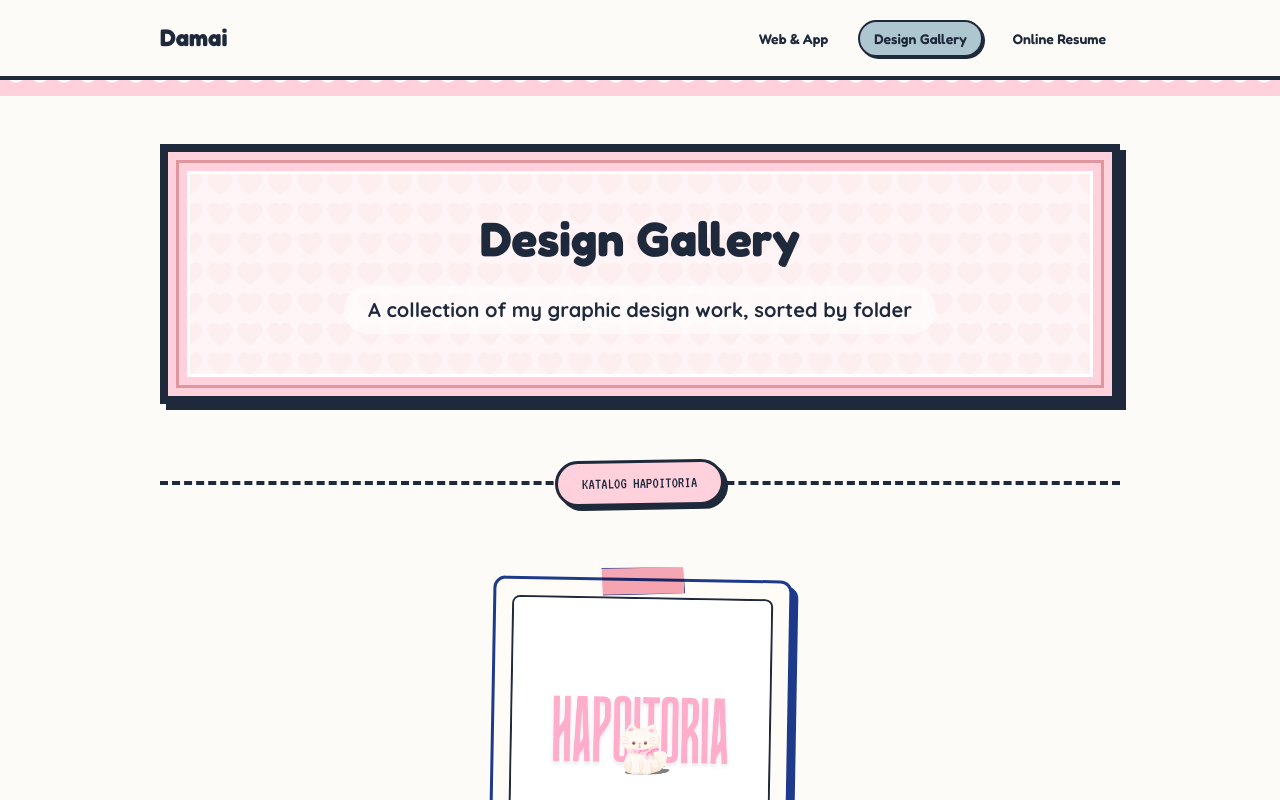
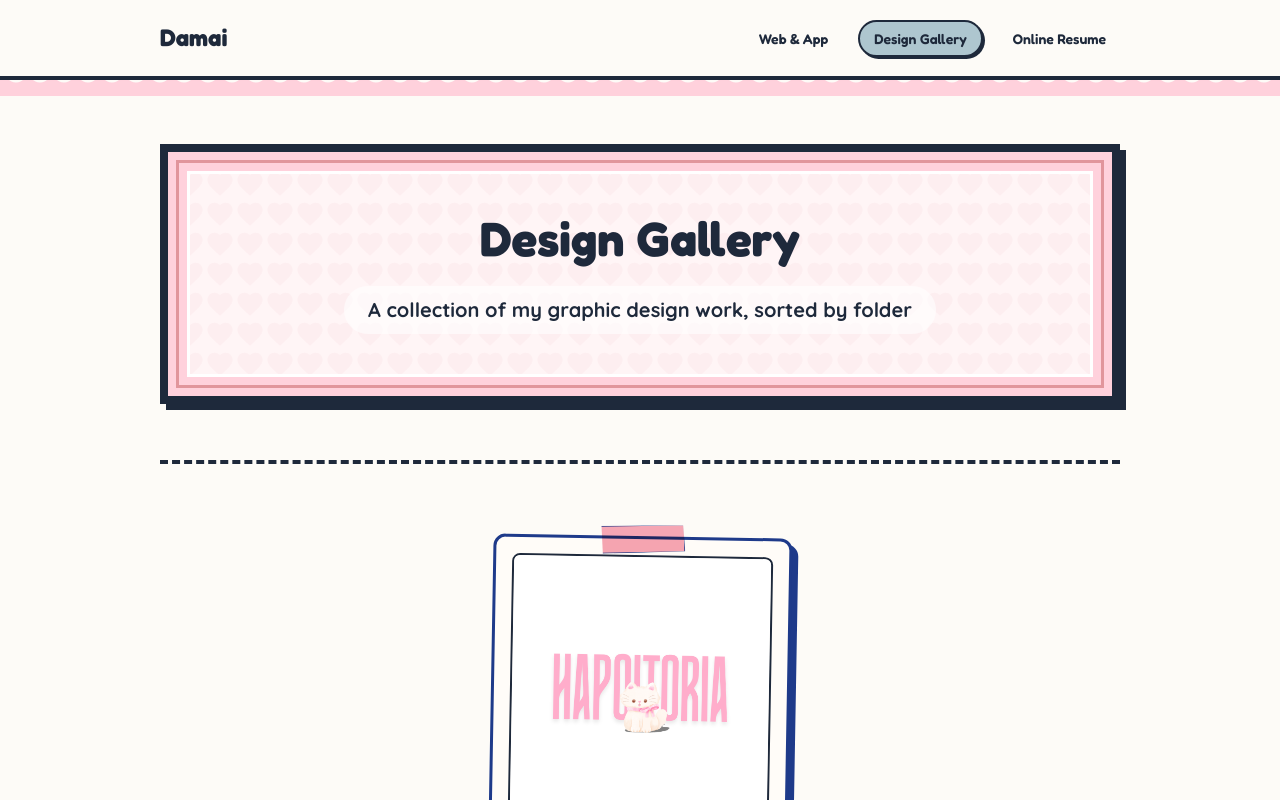
Before and after one commit to qdamai/Dame-Dev, a Vue app: page /design in a window 1280 px wide. Shown: the top 800 px of the page. Built offline with nearby package versions, Linux system fonts and the light colour scheme; some icons are missing; the HTML template or start-up script is replaced by a standard one; a web font is replaced by a local one.

Commit message:
Remove category labels from gallery

```diff
--- a/src/views/DesignGalleryView.vue
+++ b/src/views/DesignGalleryView.vue
@@ -35,14 +35,7 @@
         class="folder-section"
       >
         <!-- Section Divider -->
-        <div class="relative flex items-center justify-center w-full mb-12 mt-8">
-          <div class="absolute inset-0 flex items-center">
-            <div class="w-full border-t-[4px] border-[#1e293b] border-dashed"></div>
-          </div>
-          <div class="relative bg-[#ffd1dc] px-6 py-2 border-[3px] border-[#1e293b] rounded-full font-pixel text-sm md:text-base text-[#1e293b] shadow-[4px_4px_0px_#1e293b] z-10 transform -rotate-1">
-            {{ category.label }}
-          </div>
-        </div>
+        <div class="border-t-[4px] border-[#1e293b] border-dashed w-full mb-12 mt-8"></div>
 
         <!-- VIDEO GRID -->
         <div v-if="category.videos.length > 0" class="flex flex-wrap justify-center items-start gap-8 mb-10 max-w-5xl mx-auto">
```
